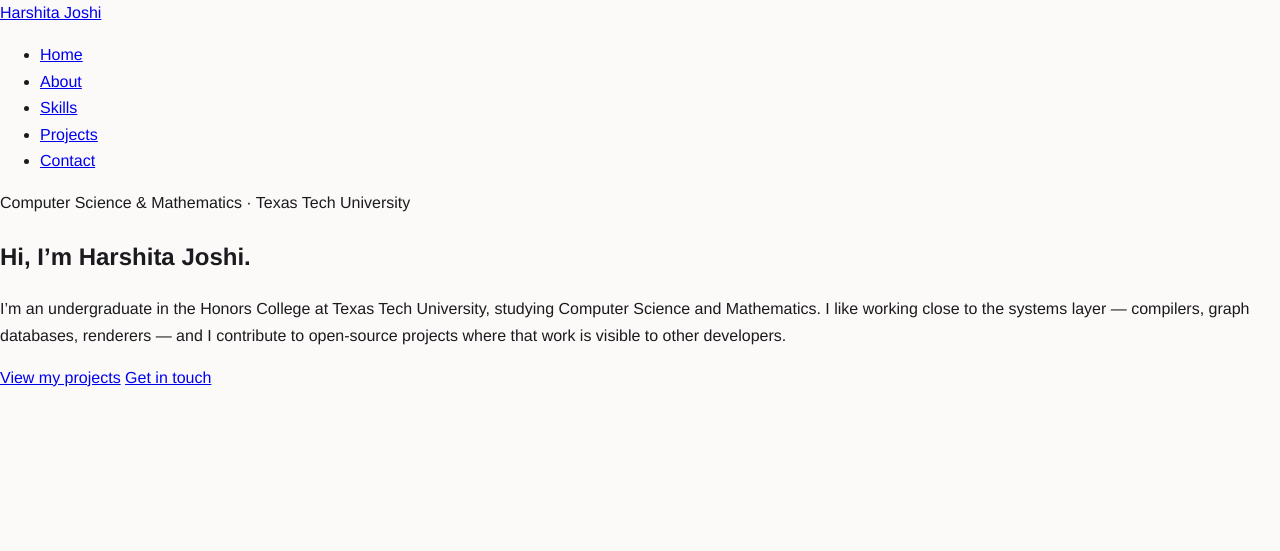
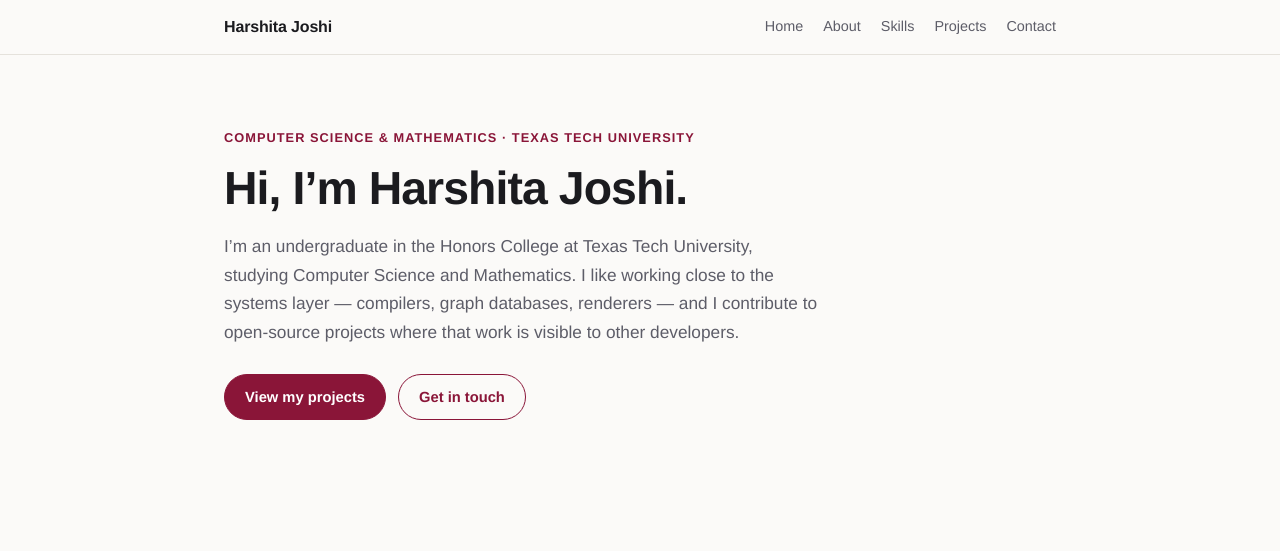
Before and after one commit to harshitaajoshi/my-portfolio, a plain HTML site: page index.html in a window 1280 px wide. Drawn offline with Linux system fonts and the light colour scheme.

Commit message:
Style navigation bar and home section

```diff
--- a/css/style.css
+++ b/css/style.css
@@ -29,3 +29,145 @@ body {
   line-height: 1.65;
   -webkit-font-smoothing: antialiased;
 }
+
+/* ----------------------------------------------------------
+   Layout helpers
+   ---------------------------------------------------------- */
+
+main {
+  max-width: var(--maxw);
+  margin: 0 auto;
+  padding: 0 24px 72px;
+}
+
+section {
+  padding: 56px 0;
+  border-bottom: 1px solid var(--border);
+}
+
+section:last-of-type {
+  border-bottom: none;
+}
+
+h1,
+h2 {
+  line-height: 1.2;
+  letter-spacing: -0.02em;
+}
+
+h2 {
+  font-size: 1.5rem;
+  margin: 0 0 8px;
+}
+
+a {
+  color: var(--accent);
+}
+
+/* ----------------------------------------------------------
+   Site header / navigation
+   ---------------------------------------------------------- */
+
+.site-header {
+  position: sticky;
+  top: 0;
+  z-index: 10;
+  background: rgba(251, 250, 248, 0.9);
+  backdrop-filter: blur(8px);
+  border-bottom: 1px solid var(--border);
+}
+
+.nav {
+  max-width: var(--maxw);
+  margin: 0 auto;
+  padding: 14px 24px;
+  display: flex;
+  flex-wrap: wrap;
+  gap: 12px 24px;
+  align-items: center;
+  justify-content: space-between;
+}
+
+.nav-brand {
+  font-weight: 700;
+  text-decoration: none;
+  color: var(--text);
+  letter-spacing: -0.01em;
+}
+
+.nav-links {
+  display: flex;
+  flex-wrap: wrap;
+  gap: 20px;
+  list-style: none;
+  margin: 0;
+  padding: 0;
+  font-size: 0.9rem;
+}
+
+.nav-links a {
+  color: var(--muted);
+  text-decoration: none;
+}
+
+.nav-links a:hover,
+.nav-links a:focus {
+  color: var(--accent);
+}
+
+/* ----------------------------------------------------------
+   Home / hero
+   ---------------------------------------------------------- */
+
+.hero {
+  padding-top: 72px;
+}
+
+.eyebrow {
+  margin: 0 0 12px;
+  font-size: 0.8rem;
+  text-transform: uppercase;
+  letter-spacing: 0.08em;
+  color: var(--accent);
+  font-weight: 600;
+}
+
+.hero h1 {
+  font-size: clamp(2rem, 6vw, 2.9rem);
+  margin: 0 0 16px;
+}
+
+.lede {
+  font-size: 1.08rem;
+  color: var(--muted);
+  max-width: 62ch;
+  margin: 0 0 28px;
+}
+
+.hero-actions {
+  display: flex;
+  flex-wrap: wrap;
+  gap: 12px;
+  margin: 0;
+}
+
+.btn {
+  display: inline-block;
+  padding: 10px 20px;
+  border-radius: 999px;
+  background: var(--accent);
+  color: #fff;
+  text-decoration: none;
+  font-size: 0.92rem;
+  font-weight: 600;
+  border: 1px solid var(--accent);
+}
+
+.btn:hover {
+  opacity: 0.88;
+}
+
+.btn-ghost {
+  background: transparent;
+  color: var(--accent);
+}
```
Also changed, not shown: index.html (+2 -2 lines).
